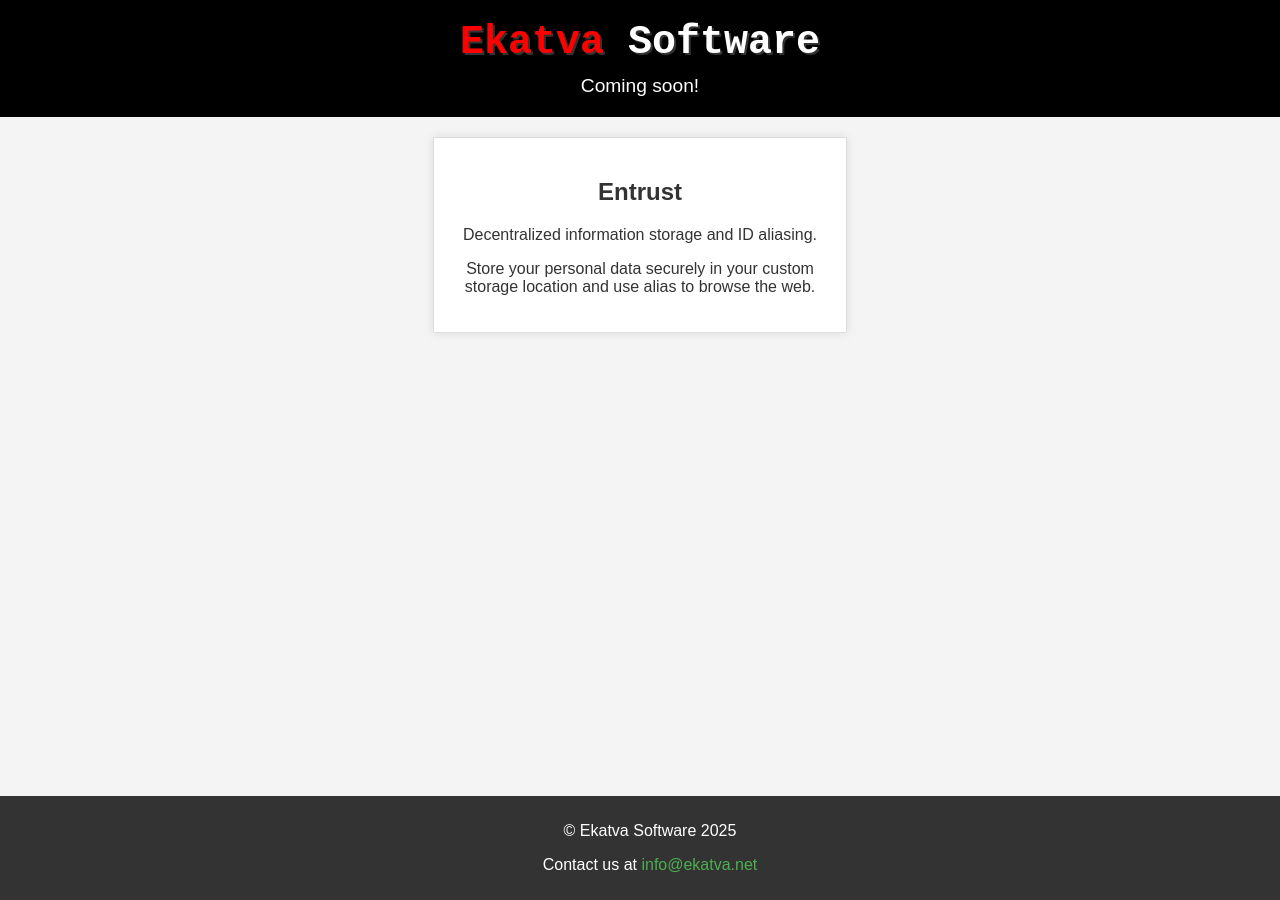
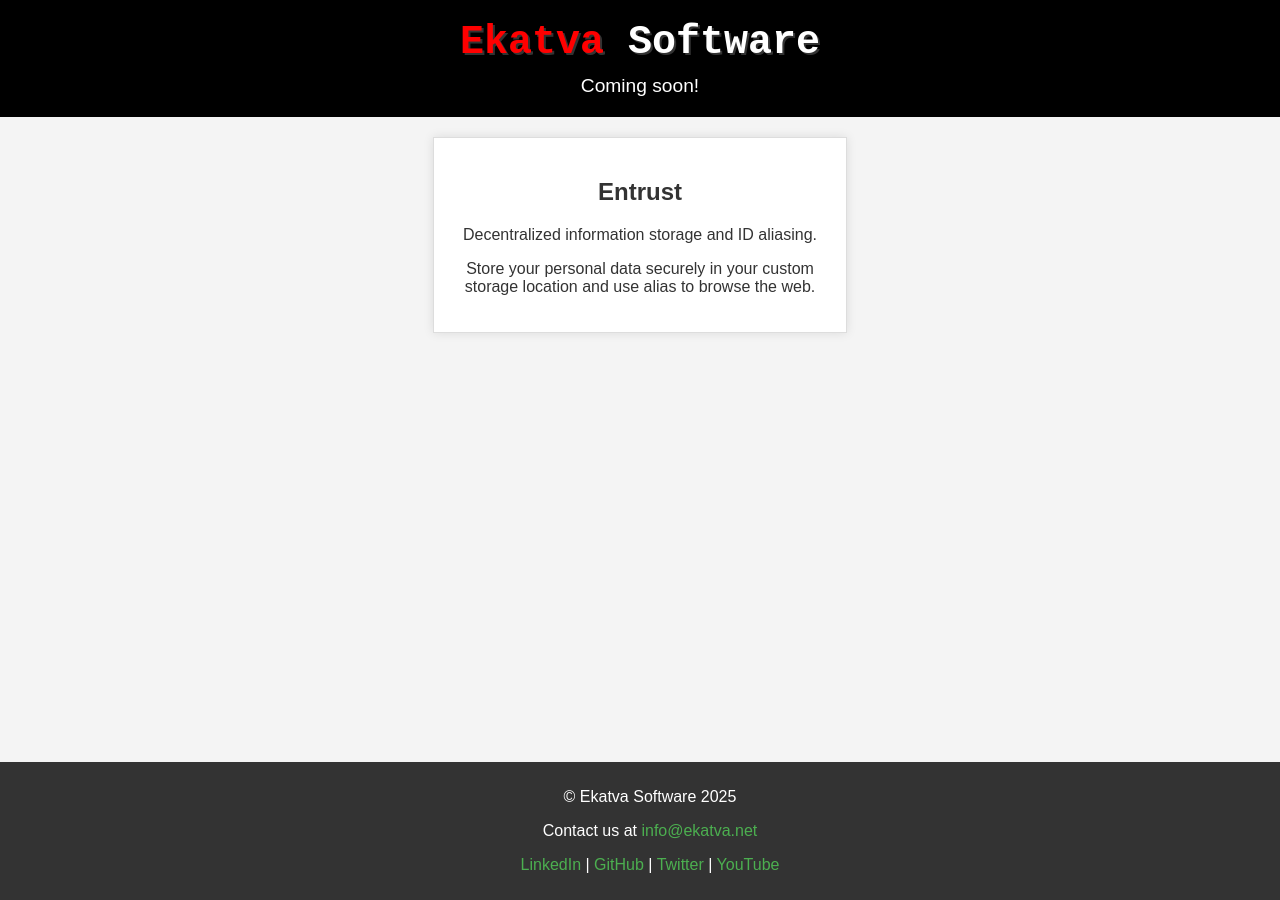
Before and after one commit to koushik-shetty/koushik-shetty.github.io, a Jekyll site: the page index.html, which Jekyll copies as it is, in a window 1280 px wide. Built offline with Jekyll 4.4.1, drawn with Linux system fonts in a browser that asks for light colours.

Commit message:
add links

```diff
--- a/index.html
+++ b/index.html
@@ -78,6 +78,12 @@
     <footer>
         <p>&copy; Ekatva Software 2025</p>
         <p>Contact us at <a href="mailto:info@ekatva.net">info@ekatva.net</a></p>
+        <p>
+            <a href="https://www.linkedin.com/in/koushik-shetty" target="_blank">LinkedIn</a> |
+            <a href="https://github.com/koushik-shetty" target="_blank">GitHub</a> |
+            <a href="https://twitter.com/koushikshettyN3" target="_blank">Twitter</a> |
+            <a href="https://www.youtube.com/@EkatvaSoftware" target="_blank">YouTube</a>
+        </p>
     </footer>
 </body>
 </html>
```
